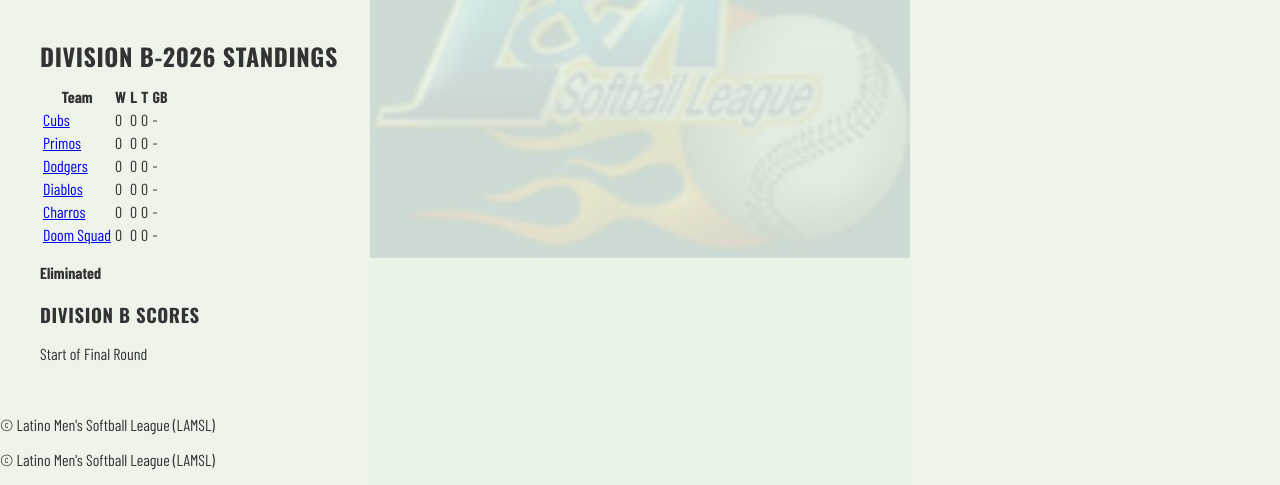
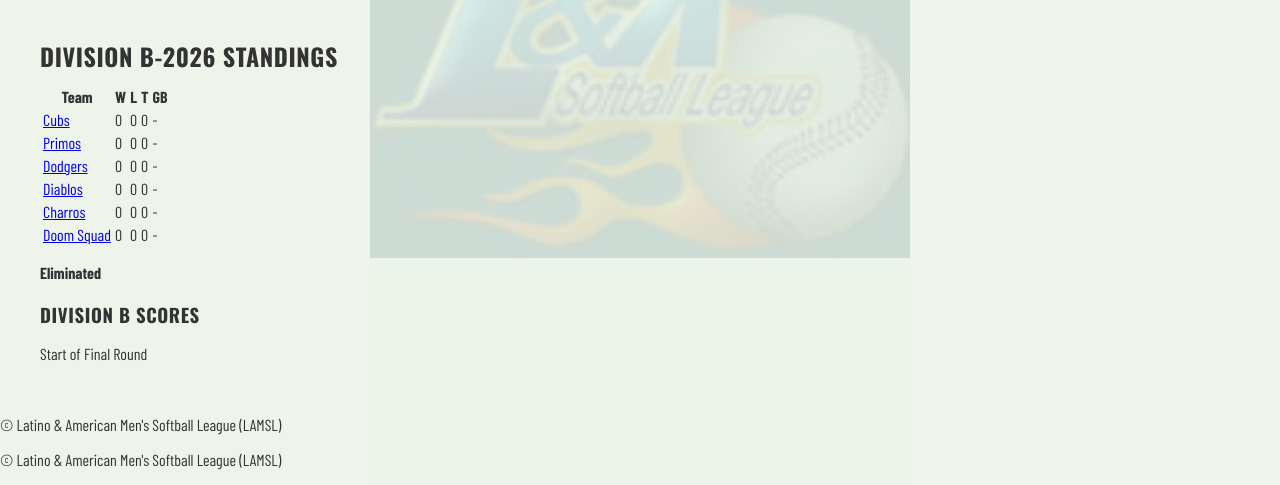
Before and after one commit to jnickenig11-hash/LAMSL, a plain HTML site: page divisionB.html in a window 1280 px wide. Shown: the part 335-820 px from the top of the page. Drawn offline with nearby package versions, Linux system fonts and the light colour scheme.

Commit message:
Update divisionB.html

```diff
--- a/divisionB.html
+++ b/divisionB.html
@@ -265,12 +265,12 @@ header {
 
 <!-- FOOTER -->
 <footer>
-    <p>&copy; Latino Men's Softball League (LAMSL)</p>
+    <p>&copy; Latino & American Men's Softball League (LAMSL)</p>
 </footer>
 
 <!-- FOOTER -->
 <footer>
-    <p>&copy; Latino Men's Softball League (LAMSL)</p>
+    <p>&copy; Latino & American Men's Softball League (LAMSL)</p>
 </footer>
 
 <script>
```
